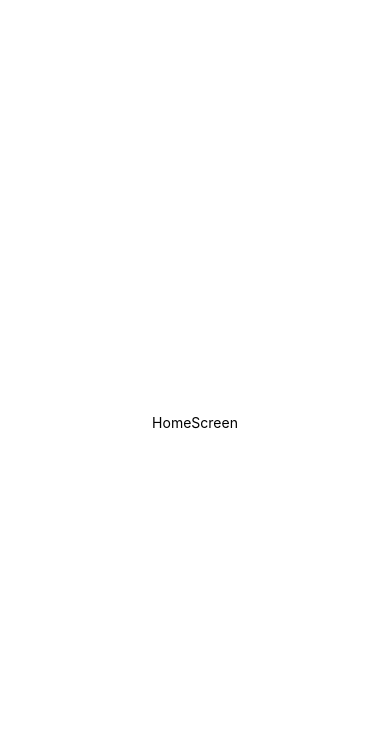
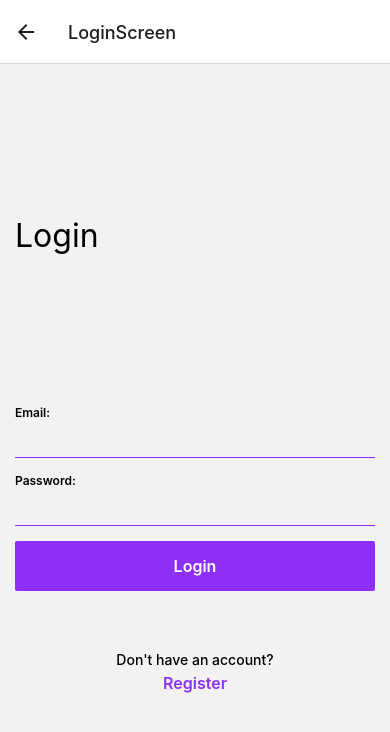
Before and after one commit to hasibmlp/ecommerce-mobile-react-native, a React Native app: screen /LoginScreen in a window 390 px wide. Shown: the top 732 px of the page. Built offline with nearby package versions, Linux system fonts and the light colour scheme.

Commit message:
stack navigation added to auth screens

```diff
--- a/App.js
+++ b/App.js
@@ -2,10 +2,11 @@ import { StatusBar } from 'expo-status-bar';
 import { StyleSheet, Text, View } from 'react-native';
 import HomeScreen from './screen/HomeScreen.js'
 import LoginPage from './screen/LoginScreen'
+import { AppNavigation } from './navigation/AppNavigation.js';
 
 export default function App() {
   return (
-    <HomeScreen />
+    <AppNavigation />
   );
 }
 
--- /dev/null
+++ b/navigation/AppNavigation.js
@@ -0,0 +1,19 @@
+import { NavigationContainer } from '@react-navigation/native';
+import { createNativeStackNavigator } from '@react-navigation/native-stack';
+import LoginScreen from '../screen/LoginScreen';
+import RegisterScreen from '../screen/RegisterScreen';
+import HomeScreen from '../screen/HomeScreen';
+
+const Stack = createNativeStackNavigator()
+
+export function AppNavigation () {
+    return (
+        <NavigationContainer>
+            <Stack.Navigator>
+                <Stack.Screen name="HomeScreen" component={HomeScreen} />
+                <Stack.Screen name="LoginScreen" component={LoginScreen} />
+                <Stack.Screen name="RegisterScreen" component={RegisterScreen} />
+            </Stack.Navigator>
+        </NavigationContainer>
+    )
+}
--- a/package.json
+++ b/package.json
@@ -9,10 +9,14 @@
     "web": "expo start --web"
   },
   "dependencies": {
+    "@react-navigation/native": "^6.1.7",
+    "@react-navigation/native-stack": "^6.9.13",
     "expo": "~49.0.8",
     "expo-status-bar": "~1.6.0",
     "react": "18.2.0",
-    "react-native": "0.72.4"
+    "react-native": "0.72.4",
+    "react-native-safe-area-context": "4.6.3",
+    "react-native-screens": "~3.22.0"
   },
   "devDependencies": {
     "@babel/core": "^7.20.0"
--- a/screen/LoginScreen.js
+++ b/screen/LoginScreen.js
@@ -31,7 +31,7 @@ const variables = {
   },
 };
 
-export default function LoginScreen() {
+export default function LoginScreen({ navigation }) {
   const [name, setName] = useState("");
   const [data, setData] = useState({});
 
@@ -68,7 +68,7 @@ export default function LoginScreen() {
         </Pressable>
         <View style={styles.moreOption}>
           <Text style={styles.moreOptionText}>Don't have an account?</Text>
-          <Text style={styles.moreOptionLogin}>Register</Text>
+          <Text style={styles.moreOptionLogin} onPress={() => navigation.navigate("RegisterScreen")}>Register</Text>
         </View>
       </View>
     </View>
--- a/screen/RegisterScreen.js
+++ b/screen/RegisterScreen.js
@@ -21,7 +21,7 @@ const query =
     },
   };
 
-export default function RegisterScreen() {
+export default function RegisterScreen({ navigation }) {
   const [name, setName] = useState("");
   const [data, setData] = useState({});
 
@@ -66,7 +66,7 @@ export default function RegisterScreen() {
         </Pressable>
         <View style={styles.moreOption}>
           <Text style={styles.moreOptionText}>Already have an account?</Text>
-          <Text style={styles.moreOptionLogin}>Login</Text>
+          <Text style={styles.moreOptionLogin} onPress={() => navigation.navigate('LoginScreen')}>Login</Text>
         </View>
       </View>
     </View>
```
Also changed, not shown: 1 other file (tests, documents, lock files or other folders).
